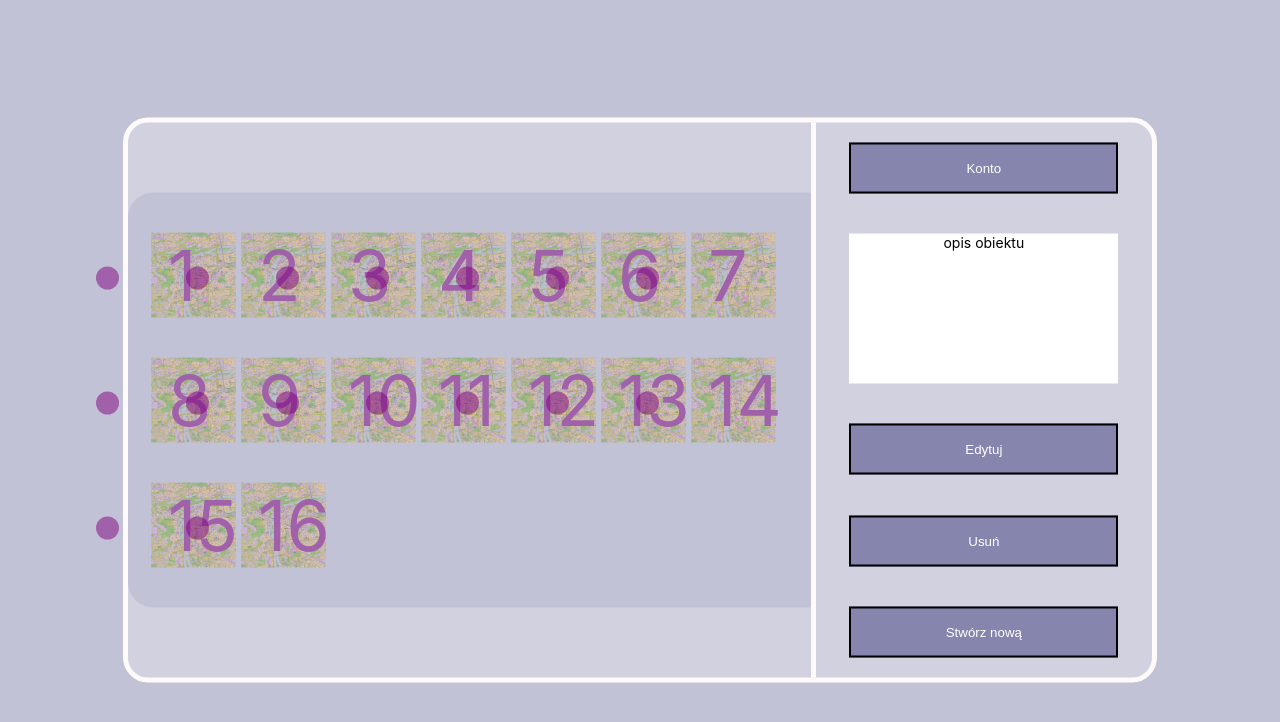
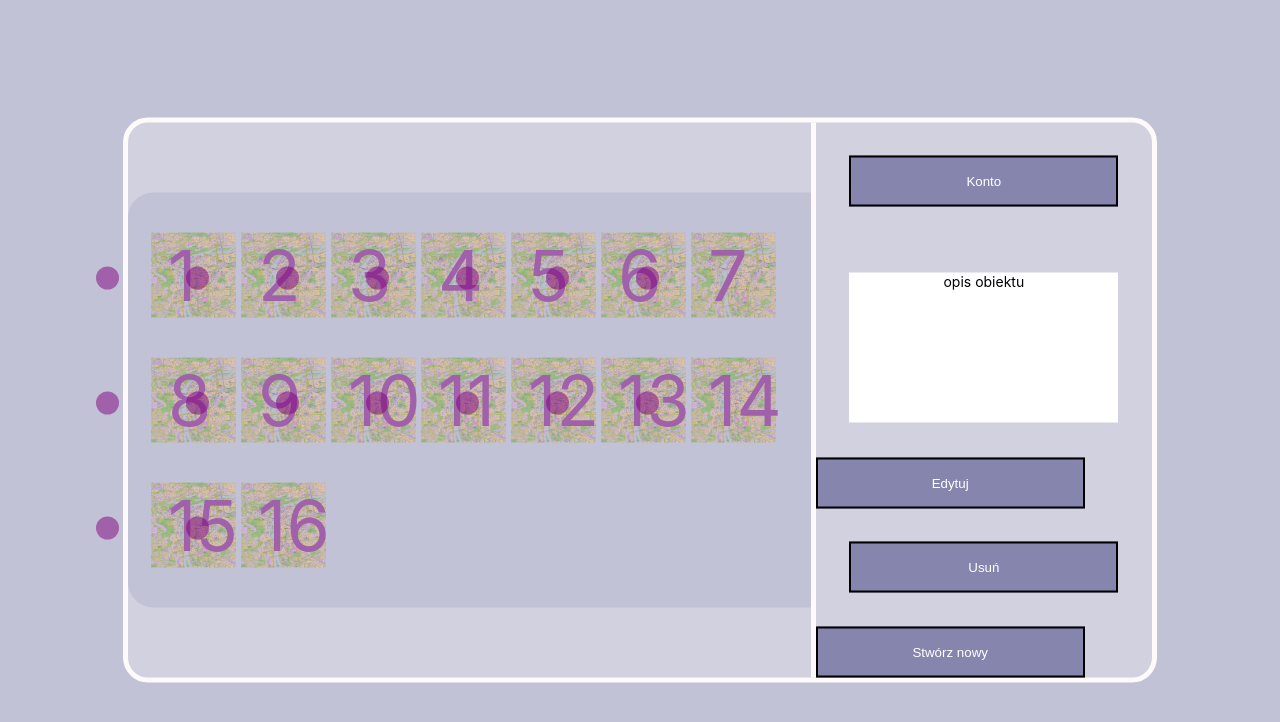
Before and after one commit to dbal10/IO2020, a React (Create React App) app in the folder client/: page /ObjectList in a window 1280 px wide. Shown: the top 722 px of the page. Built offline with nearby package versions, Linux system fonts and the light colour scheme.

Commit message:
dodane linki

```diff
--- a/client/src/Admin/MapListView.js
+++ b/client/src/Admin/MapListView.js
@@ -1,5 +1,6 @@
 import React from 'react'
 import './css/MapList.css';
+import { Route, Link } from 'react-router-dom';
 // import getAllMaps from "./MapManager";
 
 function List(props) {
@@ -9,7 +10,9 @@ function List(props) {
             <div class="containerMaps">
             {/* style={{display: 'inline-block'}} */}
             <li className="listElem">{map}</li>
+            <Link to="/map/show">
             <button type="button" class="btn">Podgląd mapy</button>
+            </Link>
             </div>
         </React.Fragment>
     );
--- a/client/src/Admin/MapTemplatesView.js
+++ b/client/src/Admin/MapTemplatesView.js
@@ -1,5 +1,6 @@
 import React from 'react'
 import './css/ObjectList.css';
+import { Route, Link } from 'react-router-dom';
 
 function List(props) {
     const templates = props.templates;
@@ -25,9 +26,13 @@ function Menu(props){
         <div class="side-bar">
             <button className="btn btnObj">Konto</button>
             <p class="description">Informacja o mapie</p>
+            <Link to='/map/template/modify'>
             <button className="btn btnObj">Edytuj</button>
+            </Link>
             <button className="btn btnObj">Usuń</button>
+            <Link to='/map/template/create'>
             <button className="btn btnObj">Stwórz nową</button>
+            </Link>
         </div>
         </div>
         </React.Fragment>
--- a/client/src/Admin/ObjectListView.js
+++ b/client/src/Admin/ObjectListView.js
@@ -1,6 +1,6 @@
 import React from 'react'
 import './css/ObjectList.css';
-
+import { Route, Link } from 'react-router-dom';
 
 
 function List(props) {
@@ -27,9 +27,17 @@ function Menu(props){
         <div class="side-bar">
             <button className="btn btnObj">Konto</button>
             <p className="description">opis obiektu</p>
+
+            <Link to='/item/modify'>
             <button className="btn btnObj">Edytuj</button>
+            </Link>
+
             <button className="btn btnObj">Usuń</button>
-            <button className="btn btnObj">Stwórz nową</button>
+
+            <Link to='/item/create'>
+            <button className="btn btnObj">Stwórz nowy</button>
+            </Link>
+
         </div>
         </div>
         </React.Fragment>
--- a/client/src/App.js
+++ b/client/src/App.js
@@ -34,7 +34,7 @@ function App() {
       <Route path="/UserBrowse" component = {UserBrowseView}/>
       <Route path="/MapTemplates" component = {MapTemplatesView}/>
       <Route path="/ArchiveMaps" component = {ArchiveMapsView}/>
-      <Route path="/" component = {Firebase}/>
+      {/* <Route path="/" component = {Firebase}/> */}
       <ConnectionWithPlansza />
 
 
```
